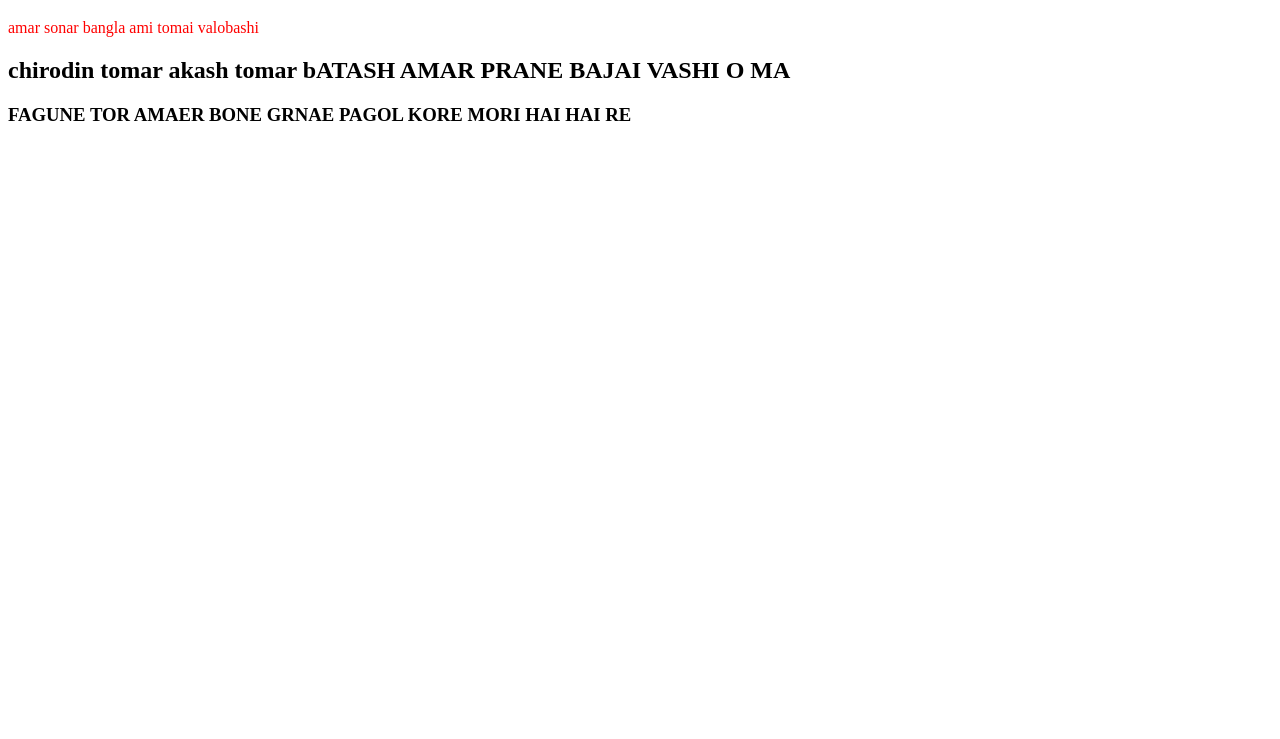
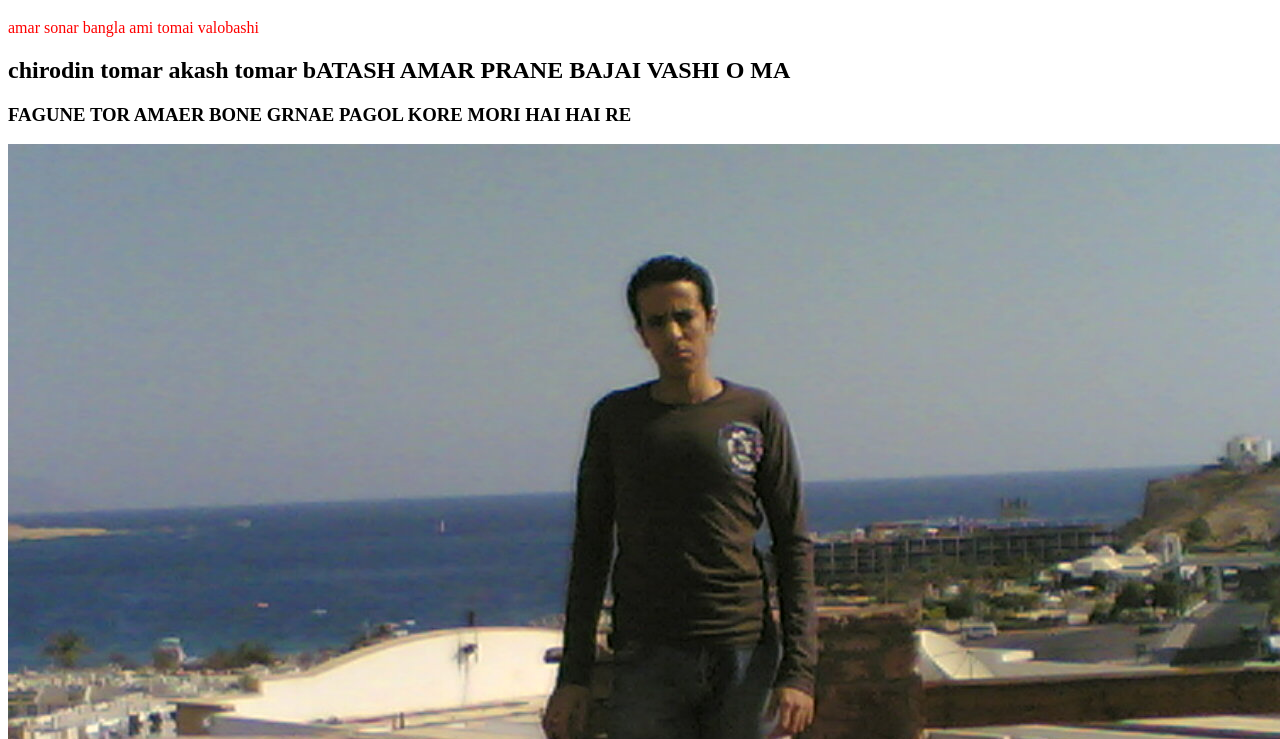
Before and after one commit to shakil-programer/my-first-web, a plain HTML site: page index.html in a window 1280 px wide. Shown: the part 61-800 px from the top of the page. Drawn offline with Linux system fonts and the light colour scheme.

Commit message:
image added

```diff
--- a/index.html
+++ b/index.html
@@ -12,5 +12,6 @@
     <p>amar sonar bangla ami tomai valobashi</p>
     <h2>chirodin tomar akash tomar bATASH AMAR PRANE BAJAI VASHI O MA </h2>
     <H3>FAGUNE TOR AMAER BONE GRNAE PAGOL KORE MORI HAI HAI RE </H3>
+    <img src="./20061123(001).jpg" alt="">
 </body>
 </html>
```
Also changed, not shown: 20061123(001).jpg (added).
